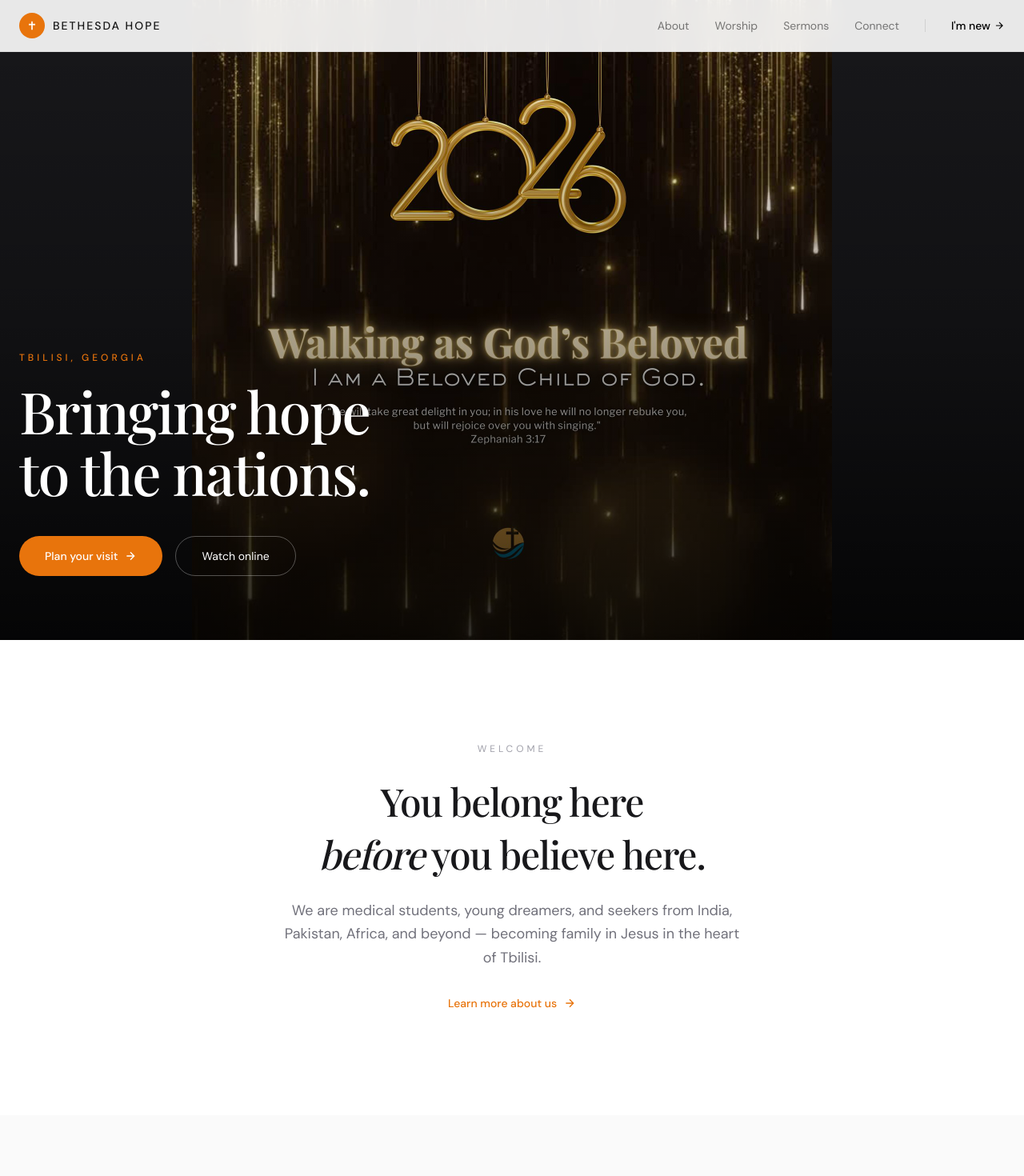
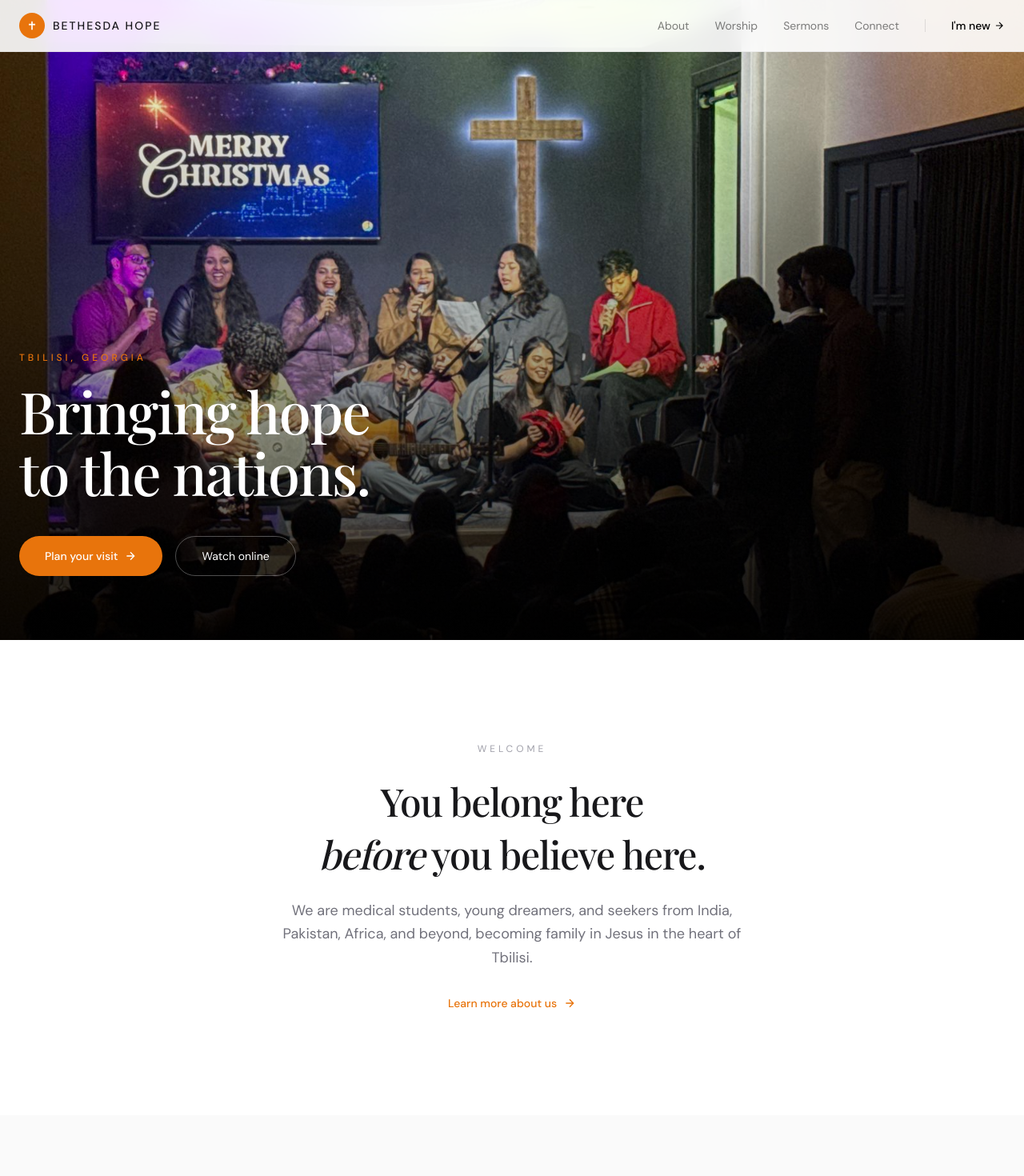
Before and after one commit to makewayjohn/bethesda-hope, a Next.js app: page / in a window 1280 px wide. Shown: the top 1470 px of the page at 80% size. Built offline with nearby package versions, Linux system fonts and the light colour scheme.

Commit message:
Replace hero image with church group worship photo

```diff
--- a/src/app/page.tsx
+++ b/src/app/page.tsx
@@ -6,11 +6,11 @@
   return (
     <section className="relative h-screen min-h-[600px] flex items-end bg-zinc-900">
       <Image
-        src="/images/vision2026.jpeg"
-        alt="2026 Vision: Walking as God's Beloved"
+        src="/images/group_worship.jpeg"
+        alt="Bethesda Hope Church worship gathering"
         fill
         priority
-        className="object-contain"
+        className="object-cover"
       />
       <div className="absolute inset-0 bg-gradient-to-t from-black/80 via-black/30 to-transparent" />
 
@@ -65,7 +65,7 @@
           </h2>
           <p className="text-base sm:text-lg text-zinc-500 leading-relaxed mt-6 max-w-xl mx-auto">
             We are medical students, young dreamers, and seekers from India,
-            Pakistan, Africa, and beyond — becoming family in Jesus in the heart
+            Pakistan, Africa, and beyond, becoming family in Jesus in the heart
             of Tbilisi.
           </p>
           <Link
```
Also changed, not shown: public/images/group_worship.jpeg (added).
